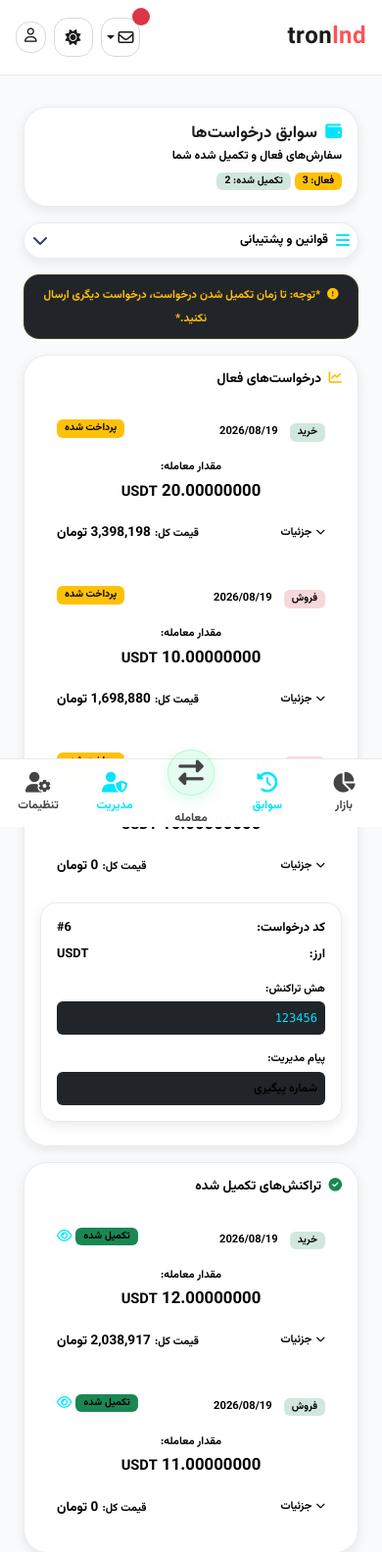
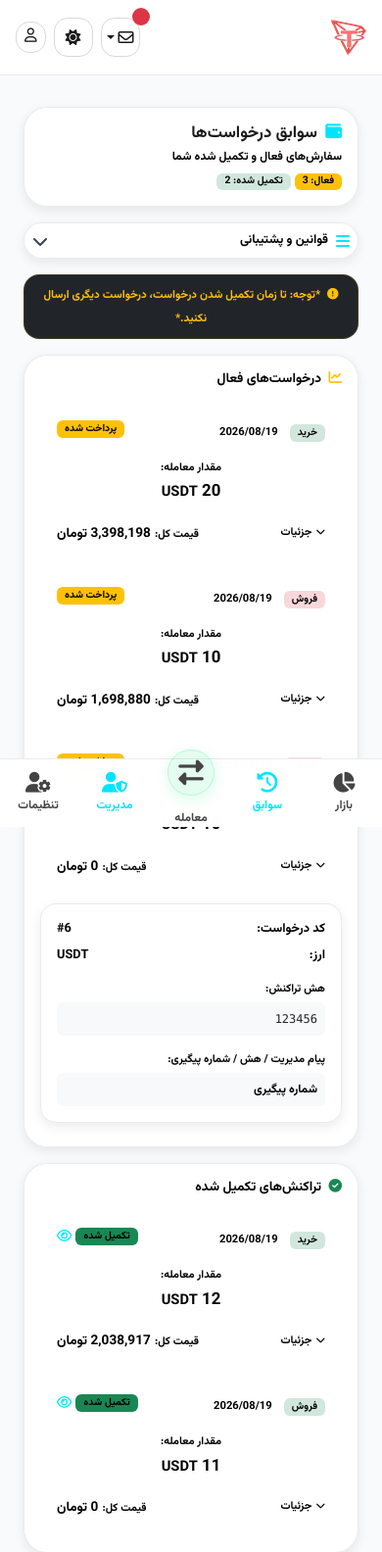
Before and after one commit to joyandeh/vip, a Django app: page /transactions/history/ in a window 390 px wide, after a click that opens the changed part. Shown: the top 1584 px of the page at 98% size. Run offline with Django 5.2, Linux system fonts and the light colour scheme; a user stored in the database is signed in; data comes from the database, SQL or seed files in the repository; both versions use the stored data as it was after the commit; some libraries are stand-ins or nearby versions.

Commit message:
28 mordad

```diff
--- a/core/templates/core/base.html
+++ b/core/templates/core/base.html
@@ -367,8 +367,9 @@
         <nav class="navbar navbar-expand navbar-dark navbar-custom">
             <div class="container px-3">
                 <a class="navbar-brand brand-logo" href="{% url 'home' %}">
-                    tron<span>lnd</span>
-                </a>
+                                    <img src="{% static 'images/logo-navbar.png' %}" alt="TronLND" style="height: 36px; width: auto;" class="me-1">
+                                    <span class="d-none d-md-inline">tron<span>lnd</span></span>
+                                </a>
 
                 <div class="d-flex align-items-center gap-2">
                                                     <!-- آیکون نامه / اعلان - نمایش پیام‌های ادمین -->
--- a/transactions/templates/transactions/history.html
+++ b/transactions/templates/transactions/history.html
@@ -113,7 +113,7 @@
                 <div class="text-center py-2" style="border-top: 1px solid rgba(255,255,255,0.05); border-bottom: 1px solid rgba(255,255,255,0.05);">
                     <span class="text-custom-muted small d-block mb-1" style="font-size: 0.7rem;">مقدار معامله:</span>
                     <span class="fw-bold text-white" style="font-size: 1.05rem;">
-                        {{ item.amount|default:"-" }} <span class="text-cyan small">{{ item.crypto_name|default:"ریالی" }}</span>
+                        {{ item.amount|floatformat:"-8"|default:"-" }} <span class="text-cyan small">{{ item.crypto_name|default:"ریالی" }}</span>
                     </span>
                 </div>
 
@@ -146,7 +146,7 @@
                         {% if item.tx_hash %}
                         <div style="border-top: 1px solid rgba(255,255,255,0.05); padding-top: 8px;">
                             <span class="text-custom-muted d-block mb-1 small">هش تراکنش:</span>
-                            <code class="text-cyan d-block p-2 rounded bg-dark" style="font-size: 0.75rem; word-break: break-all;">{{ item.tx_hash }}</code>
+                            <code class="text-cyan d-block p-2 rounded bg-light text-dark" style="font-size: 0.75rem; word-break: break-all;">{{ item.tx_hash }}</code>
                         </div>
                         {% endif %}
                         {% if item.request_type == 'BUY' %}
@@ -157,7 +157,7 @@
                         {% if item.deposit_reference %}
                         <div style="border-top: 1px solid rgba(255,255,255,0.05); padding-top: 8px;">
                             <span class="text-custom-muted d-block mb-1 small">شناسه واریز بانکی:</span>
-                            <code class="text-warning d-block p-2 rounded bg-dark" style="font-size: 0.75rem; word-break: break-all;">{{ item.deposit_reference }}</code>
+                            <code class="text-warning d-block p-2 rounded bg-light text-dark" style="font-size: 0.75rem; word-break: break-all;">{{ item.deposit_reference }}</code>
                         </div>
                         {% endif %}
                         <div style="border-top: 1px solid rgba(255,255,255,0.05); padding-top: 8px;">
@@ -180,8 +180,8 @@
                         {% endif %}
                         {% if item.admin_note %}
                         <div style="border-top: 1px solid rgba(255,255,255,0.05); padding-top: 8px;">
-                            <span class="text-coral d-block mb-1 small">پیام مدیریت:</span>
-                            <p class="text-white mb-0 bg-dark p-2 rounded" style="font-size: 0.75rem;">{{ item.admin_note }}</p>
+                            <span class="text-coral d-block mb-1 small">پیام مدیریت / هش / شماره پیگیری:</span>
+                            <p class="text-white mb-0 bg-light text-dark p-2 rounded" style="font-size: 0.75rem;">{{ item.admin_note }}</p>
                         </div>
                         {% endif %}
                     </div>
@@ -223,7 +223,7 @@
                 <div class="text-center py-2" style="border-top: 1px solid rgba(255,255,255,0.05); border-bottom: 1px solid rgba(255,255,255,0.05);">
                     <span class="text-custom-muted small d-block mb-1" style="font-size: 0.7rem;">مقدار معامله:</span>
                     <span class="fw-bold text-white" style="font-size: 1.05rem;">
-                        {{ item.amount|default:"-" }} <span class="text-cyan small">{{ item.crypto_name|default:"ریالی" }}</span>
+                        {{ item.amount|floatformat:"-8"|default:"-" }} <span class="text-cyan small">{{ item.crypto_name|default:"ریالی" }}</span>
                     </span>
                 </div>
 
@@ -256,7 +256,7 @@
                         {% if item.tx_hash %}
                         <div style="border-top: 1px solid rgba(255,255,255,0.05); padding-top: 8px;">
                             <span class="text-custom-muted d-block mb-1 small">هش تراکنش:</span>
-                            <code class="text-cyan d-block p-2 rounded bg-dark" style="font-size: 0.75rem; word-break: break-all;">{{ item.tx_hash }}</code>
+                            <code class="text-cyan d-block p-2 rounded bg-light text-dark" style="font-size: 0.75rem; word-break: break-all;">{{ item.tx_hash }}</code>
                         </div>
                         {% endif %}
                         {% if item.request_type == 'BUY' %}
@@ -267,7 +267,7 @@
                         {% if item.deposit_reference %}
                         <div style="border-top: 1px solid rgba(255,255,255,0.05); padding-top: 8px;">
                             <span class="text-custom-muted d-block mb-1 small">شناسه واریز بانکی:</span>
-                            <code class="text-warning d-block p-2 rounded bg-dark" style="font-size: 0.75rem; word-break: break-all;">{{ item.deposit_reference }}</code>
+                            <code class="text-warning d-block p-2 rounded bg-light text-dark" style="font-size: 0.75rem; word-break: break-all;">{{ item.deposit_reference }}</code>
                         </div>
                         {% endif %}
                         <div style="border-top: 1px solid rgba(255,255,255,0.05); padding-top: 8px;">
@@ -290,8 +290,8 @@
                         {% endif %}
                         {% if item.admin_note %}
                         <div style="border-top: 1px solid rgba(255,255,255,0.05); padding-top: 8px;">
-                            <span class="text-coral d-block mb-1 small">پیام مدیریت:</span>
-                            <p class="text-white mb-0 bg-dark p-2 rounded" style="font-size: 0.75rem;">{{ item.admin_note }}</p>
+                            <span class="text-coral d-block mb-1 small">پیام مدیریت / هش / شماره پیگیری:</span>
+                            <p class="text-white mb-0 bg-light text-dark p-2 rounded" style="font-size: 0.75rem;">{{ item.admin_note }}</p>
                         </div>
                         {% endif %}
                     </div>
--- a/transactions/templates/transactions/sell_crypto.html
+++ b/transactions/templates/transactions/sell_crypto.html
@@ -88,7 +88,6 @@
                     </div>
                     <div>
                         <label class="form-label text-white fw-semibold mb-0 small">آدرس کیف پول ارز انتخاب شده</label>
-                        <span class="text-neon-green small fw-medium">از تنظیمات سایت</span>
                     </div>
                 </div>
                 <div class="input-group">
--- a/transactions/views.py
+++ b/transactions/views.py
@@ -80,8 +80,35 @@ def sell_crypto(request):
             transaction = form.save(commit=False)
             transaction.user = request.user
             transaction.request_type = Transaction.SELL
-            transaction.unit_price = Decimal(0)
-            transaction.total_price = Decimal(0)
+
+            # Set wallet addresses from site settings based on selected crypto
+            crypto = form.cleaned_data.get('crypto_name')
+            if crypto:
+                usd_price = prices.get(crypto, 0)
+                wallet_addresses = {
+                    'USDT': site_settings.usdt_wallet_address or '',
+                    'TRX': site_settings.trx_wallet_address or '',
+                    'BTC': site_settings.btc_wallet_address or '',
+                    'ETH': site_settings.eth_wallet_address or '',
+                    'SOL': site_settings.sol_wallet_address or '',
+                }
+                # Save the wallet address for the selected crypto to the appropriate field
+                if crypto in ('BNB', 'USDT', 'TRX'):
+                    transaction.wallet_address_bnb = wallet_addresses.get(crypto, '')
+                elif crypto == 'BTC':
+                    transaction.wallet_address_btc = wallet_addresses.get(crypto, '')
+                elif crypto == 'SOL':
+                    transaction.wallet_address_sol = wallet_addresses.get(crypto, '')
+                elif crypto == 'ETH':
+                    # ETH doesn't have a dedicated field, could use BNB or add one
+                    transaction.wallet_address_bnb = wallet_addresses.get(crypto, '')
+
+                transaction.unit_price = Decimal(usd_price * toman_rate)
+                transaction.total_price = transaction.unit_price * transaction.amount
+            else:
+                transaction.unit_price = Decimal(0)
+                transaction.total_price = Decimal(0)
+
             transaction.status = 'paid'  # پرداخت شده (منتظر بررسی)
             transaction.save()
 
--- a/vip_crypto/settings.py
+++ b/vip_crypto/settings.py
@@ -63,6 +63,8 @@ SECURE_PROXY_SSL_HEADER = ('HTTP_X_FORWARDED_PROTO', 'https')
 CSRF_TRUSTED_ORIGINS = [
     'http://212.100.171.49',
     'https://212.100.171.49',
+    'http://127.0.0.1:8000',
+    'http://localhost:8000',
 ]
 
 ROOT_URLCONF = 'vip_crypto.urls'
```
Also changed, not shown: admin_panel/templates/admin_panel/transactions.html (+4 -22 lines), transactions/forms.py (+1 -7 lines), convert_logo.py (added), db.sqlite3, logo.png (added), static/favicon.ico (added), static/images/logo-large.png (added), static/images/logo-navbar.png (added), static/images/logo-original.png (added), static/images/logo.png (added), 1 other file.
